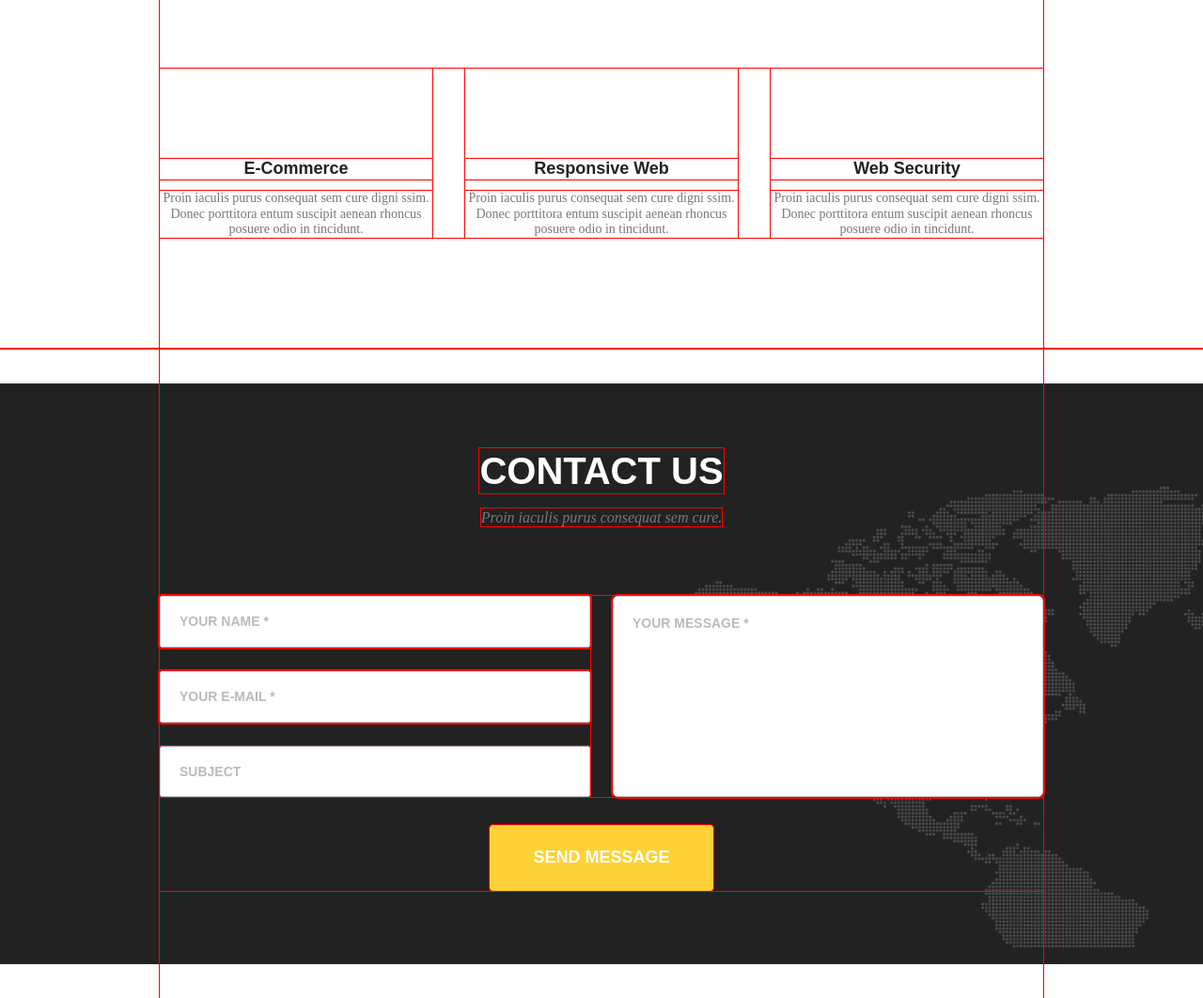
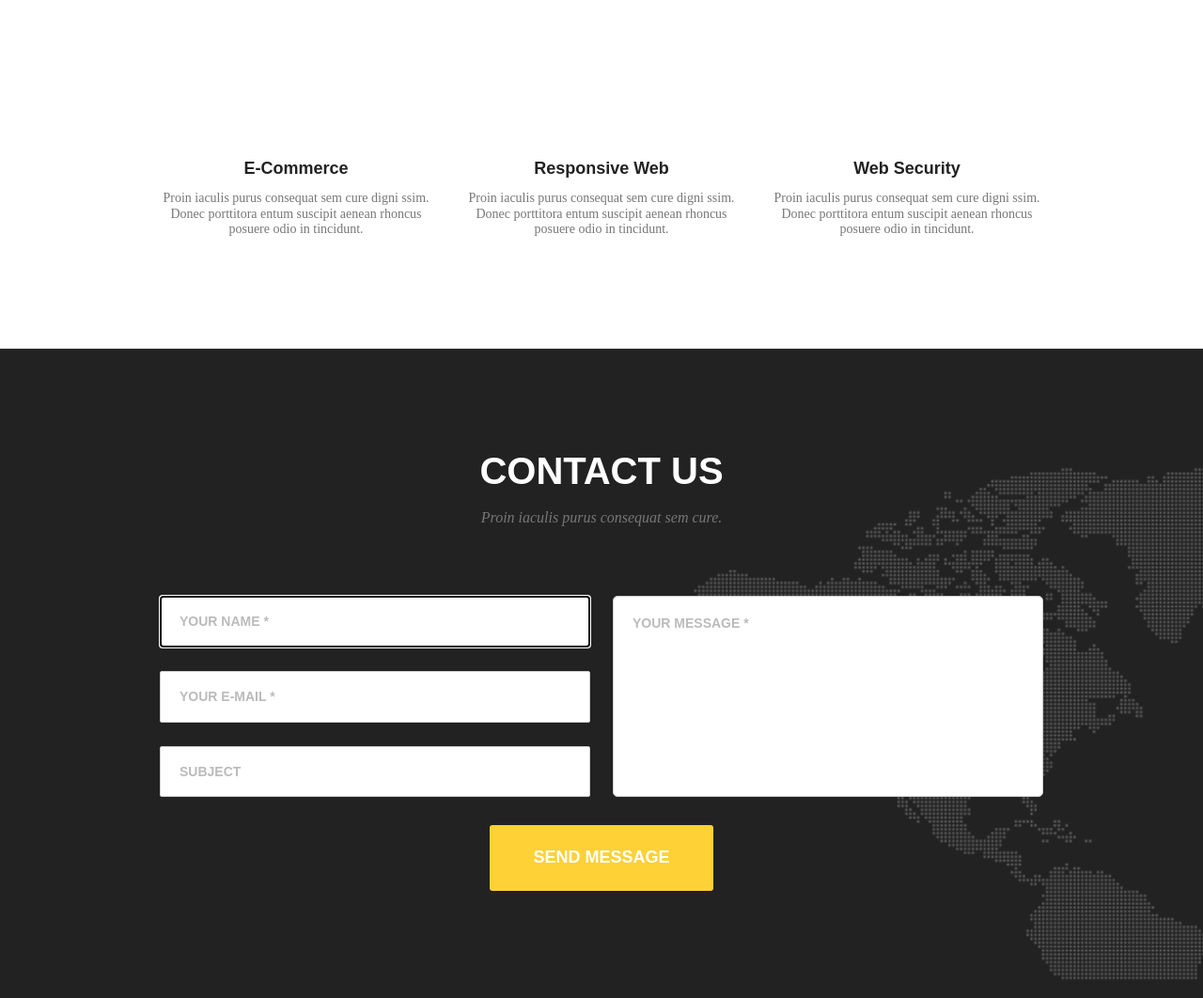
Before and after one commit to Serhii777/goit-fe-course.github.io, a plain HTML site: page module-07/index.html in a window 1280 px wide. Shown: the part 262-1324 px from the top of the page at 94% size. Drawn offline with Linux system fonts and the light colour scheme; a web font is replaced by a local one.

Commit message:
The home task 7 is ready for validation

```diff
--- a/module-07/css/style.css
+++ b/module-07/css/style.css
@@ -64,11 +64,6 @@ img {
     /* Modern Browsers */
 }
 
-* {
-    outline: 1px solid red;
-}
-
-
 /* header */
 
 .main-header {
@@ -85,8 +80,6 @@ img {
     align-items: flex-end;
     margin: 36px 0px 118px;
 }
-
-.site-logo {}
 
 .navigation-items {
     display: flex;
@@ -145,9 +138,6 @@ img {
 
 .main-content-wrapper {
     width: 100%;
-}
-
-.main-section {
 }
 
 .main-section-wrapper {
@@ -218,7 +208,6 @@ img {
     line-height: 1.2;
     text-align: center;
     margin: 0px 0px 12px 0px;
-
 }
 
 .description {
@@ -237,29 +226,19 @@ img {
     display: flex;
     background-image: url(../img/background-map.png);
     background-repeat: no-repeat;
-    /* background-size: cover; */
-    /* background-size: 100%; */
+    background-size: cover;
     background-position: center;
-    background-size: contain;
 }
 
-.main-footer-wrapper{
+.main-footer-wrapper {
     width: 100%;
 }
 
-.profile-form {
-    /* display: flex; */
-    /* flex-direction: column; */
-    /* align-items: center; */
-    /* margin-bottom: 114px; */
-}
-
-.profile-form-wrapper{
+.profile-form-wrapper {
     display: flex;
     flex-direction: column;
     align-items: center;
     margin-bottom: 114px;
-
 }
 
 .footer-title {
@@ -295,13 +274,12 @@ img {
     flex-direction: column;
     justify-content: space-between;
     list-style: none;
-    width: 458px;
     margin: 0px;
     padding: 0px;
 }
 
 .input-field {
-    width: 100%;
+    min-width: 458px;
     border: 1px solid rgb(204, 204, 204);
     border-radius: 2px;
     background-color: rgb(255, 255, 255);
@@ -315,7 +293,7 @@ img {
 }
 
 .input-area {
-    width: 458px;
+    min-width: 458px;
     min-height: 214px;
     border: 1px solid rgb(204, 204, 204);
     border-radius: 5px;
@@ -325,7 +303,7 @@ img {
     font-weight: 700;
     line-height: 1.2;
     text-align: left;
-    padding: 20px 5px 0px 20px;
+    padding: 20px 5px 5px 20px;
     resize: none;
 }
 
@@ -349,7 +327,6 @@ textarea::-webkit-input-placeholder {
     line-height: 1.2;
     text-align: center;
     padding: 24px 46px;
-    /* margin-bottom: 114px; */
 }
 
 .profile-form input[name='name']:valid,
--- a/module-07/index.html
+++ b/module-07/index.html
@@ -16,7 +16,7 @@
     <header class="main-header">
         <div class="main-header-wrapper container">
             <nav class="main-navigation">
-                <a href="#" class="site-logo">
+                <a href="#">
                     <img class="img-logo" src="./img/logo-treehouse.png" alt="brand and company name">
                 </a>
                 <ul class="navigation-items">
@@ -32,9 +32,9 @@
 
     <main class="main-content">
         <div class="main-content-wrapper container">
-            <h1 class="main-title visually-hidden">Title</h1>
+            <h1 class="visually-hidden">Title</h1>
 
-            <section class="main-section">
+            <section>
                 <div class="main-section-wrapper">
                     <h2 class="section-title">Services</h2>
                     <p class="description-section">Proin iaculis purus consequat sem cure.</p>
@@ -66,7 +66,7 @@
     <footer class="main-footer">
         <div class="main-footer-wrapper container">
 
-            <form class="profile-form" action="#" method="POST">
+            <form action="#" method="GET">
                 <div class="profile-form-wrapper">
 
                     <h2 class="footer-title">Contact us</h2>
@@ -90,7 +90,7 @@
                         <textarea class="input-area" rows="10" cols="30" name="message" placeholder="Your message *"
                             required autocomplete="off"></textarea>
                     </div>
-                    <button type="submit" class="button" value="Submit">Send message</button>
+                    <button type="submit" class="button" value="submit">Send message</button>
                 </div>
             </form>
 
```
